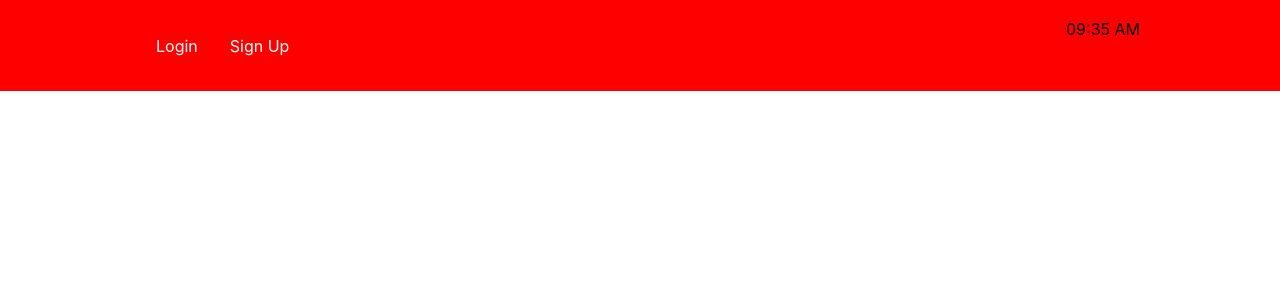
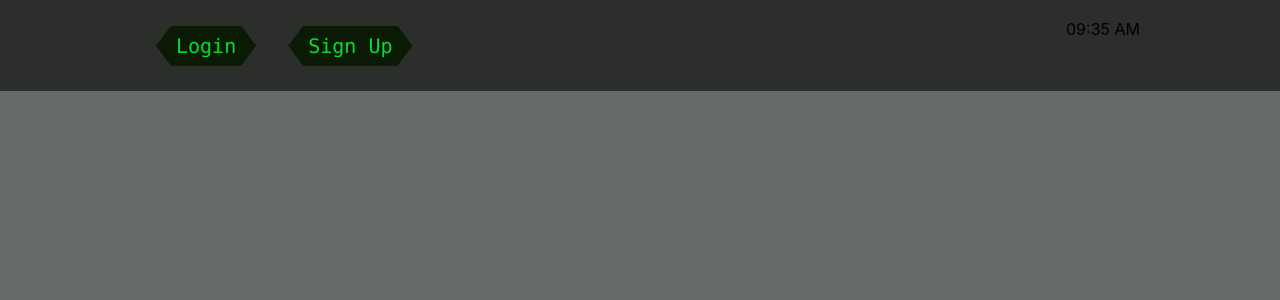
Before and after one commit to MayaankAshok/BioNovus, a React (Create React App) app in the folder code/nav-bar/: page /setting in a window 1280 px wide. Shown: the top 300 px of the page. Built offline with nearby package versions, Linux system fonts and the light colour scheme.

Commit message:
Modify ui

```diff
--- a/code/nav-bar/src/App.js
+++ b/code/nav-bar/src/App.js
@@ -24,6 +24,7 @@ function App() {
   const updateFlag = (newFlag) => {
     setFlag(newFlag);
   };
+  document.body.style.background = "#676b68"
 
   return (
     <Router>
--- a/code/nav-bar/src/components/NavBar/NavElements.js
+++ b/code/nav-bar/src/components/NavBar/NavElements.js
@@ -3,7 +3,7 @@ import { NavLink as Link } from "react-router-dom";
 import styled from "styled-components";
 
 export const Nav=styled.nav`
-    background:red;
+    background:#2b2e2a;
     height:85px;
     display: flex;
     justify-content: space-between;
--- /dev/null
+++ b/code/nav-bar/src/components/NavBar/NavItem.js
@@ -0,0 +1,14 @@
+import React, { useState } from "react";
+import axios from "axios";
+import { Link,useNavigate } from "react-router-dom";
+
+function NavItem({name}) {
+    return <div style={{color:"#09db33", background : "#0a1a04",paddingLeft: "20px", paddingRight: "20px", height :"40px",
+     justifyContent:"center", textAlign:"center", verticalAlign:"middle", lineHeight:"40px",
+     fontFamily:"consolas", fontSize:"20px",
+     clipPath: "polygon( 15px 0, calc(100% - 15px) 0, 100% 50%, calc(100% - 15px) 100%, 15px 100%, 0% 50%)"}}>
+        {name}
+    </div>
+}
+
+export default NavItem
--- a/code/nav-bar/src/components/NavBar/index.js
+++ b/code/nav-bar/src/components/NavBar/index.js
@@ -2,7 +2,7 @@ import { Link,useNavigate } from "react-router-dom";
 import React from "react";
 import { Nav, NavLink, NavMenu } from "./NavElements";
 import Time from "./currtime";
-
+import NavItem  from "./NavItem";
 function Navbar({ flag }) {
   const navigate = useNavigate()
   const logout = ()=>{
@@ -18,9 +18,9 @@ function Navbar({ flag }) {
       <Nav>
         <NavMenu>
           {console.log("flag", flag , window.username )}
-          {window.username !== 0 ? <NavLink to="/home">Home</NavLink> : <NavLink to="/login">Login</NavLink>}
-          {window.username === 0 && <NavLink to="/signup">Sign Up</NavLink>}
-          {window.username !== 0 && <NavLink to="/setting">Settings</NavLink>}
+          {window.username !== 0 ? <NavLink to="/home"><NavItem name = "Home"></NavItem></NavLink> : <NavLink to="/login"><NavItem name = "Login"></NavItem></NavLink>}
+          {window.username === 0 && <NavLink to="/signup"><NavItem name = "Sign Up"></NavItem></NavLink>}
+          {window.username !== 0 && <NavLink to="/setting"><NavItem name = "Settings"></NavItem></NavLink>}
           {/* <NavLink to="/edit_all">edit</NavLink> */}
           {window.username !== 0 && <button onClick={logout}>Logout</button>}
         </NavMenu>
--- /dev/null
+++ b/code/nav-bar/src/pages/ListItem.js
@@ -0,0 +1,16 @@
+import React, { useState } from "react";
+import axios from "axios";
+import { Link,useNavigate } from "react-router-dom";
+
+function ListItem({link, name }) {
+    return <div style={{color:"#09db33", background : "#0a1a04",paddingLeft: "20px", paddingRight: "20px", height :"40px",
+    justifyContent:"center", textAlign:"center", verticalAlign:"middle", lineHeight:"40px",
+    fontFamily:"consolas", fontSize:"20px",
+    display : "inline-block", margin:"10px",
+    clipPath: "polygon( 15px 0, calc(100% - 15px) 0, 100% 50%, calc(100% - 15px) 100%, 15px 100%, 0% 50%)"}}>
+        <Link style={{color:"#09db33", textDecoration:"None"}} to={link}>{name} </Link>
+
+    </div>
+}
+
+export default ListItem
--- a/code/nav-bar/src/pages/setting.js
+++ b/code/nav-bar/src/pages/setting.js
@@ -1,7 +1,7 @@
 import React from "react";
 import { Link } from "react-router-dom";
 // import "/home/nitin/Documents/DASS/dass-project-spring-2024-team-9/code/nav-bar/src/App.css";
-
+import ListItem from "./ListItem";
 
 function Settings() {
     let perm1 = (category) =>{
@@ -16,24 +16,26 @@ function Settings() {
     return (
         <div
             style={{
-                display: "flex",
-                justifyContent: "center",
-                alignItems: "center",
-                height: "50vh",
+                // display: "flex",
+                // justifyContent: "space-around",
+                // alignItems: "center",
+                // height: "50vh",
             }}
         >
             {/* <h3>{window.username}</h3> */}
             {/* <h3>{window.category}</h3> */}
-            <ul>
+            {/* <ul> */}
                 {/* <li><Link to="/delete_U">Delete Users</Link></li>
                 <li><Link to="/delete_S">Delete Samples</Link></li>
                 <li><Link to="/newuser">Create New User</Link></li> */}
-                { perm1(window.category) && <li><Link to="/delete_U">Delete Users</Link></li>}
-                { perm1(window.category) && <li><Link to="/delete_S">Delete Samples</Link></li>}
-                { perm1(window.category) && <li><Link to="/newuser">Create New User</Link></li>}
-                { perm2(window.category) && <li><Link to="/display_U">Display Users</Link></li>}
-                { perm3(window.category) && <li><Link to="/display_R">Display Results</Link></li>}
-                { perm2(window.category) &&   <li><Link to="/edit_all">Edit Samples</Link></li>}
+                { perm1(window.category) && <ListItem link="/delete_U" name="Delete Users" ></ListItem>}
+                { perm1(window.category) && <ListItem link="/delete_S" name="Delete Samples"> </ListItem>}
+                { perm1(window.category) && <ListItem link="/newuser" name="Create New User"> </ListItem>}
+                { perm2(window.category) && <ListItem link="/display_U" name="Display Users"> </ListItem>}
+                { perm3(window.category) && <ListItem link="/display_R" name="Display Results" ></ListItem>}
+                { perm2(window.category) && <ListItem link="/edit_all" name="Edit Samples" ></ListItem>}
+                {/* { perm3(window.category) && <li><Link to="/display_R">Display Results</Link></li>} */}
+                {/* { perm2(window.category) &&   <li><Link to="/edit_all">Edit Samples</Link></li>} */}
                 {/* <li><Link to="/delete_U">Delete Users</Link></li> */}
                 {/* <li><Link to="/delete_S">Delete Samples</Link></li>
                 <li><Link to="/signup">Create New User</Link></li>
@@ -43,7 +45,7 @@ function Settings() {
                 <li><Link to="/edit_all">Edit Samples</Link></li>
 
                 <li><Link to="/edit_all">Edit Samples</Link></li> */}
-            </ul>
+            {/* </ul> */}
 
 
 
```
Also changed, not shown: 1 other file (tests, documents, lock files or other folders).
